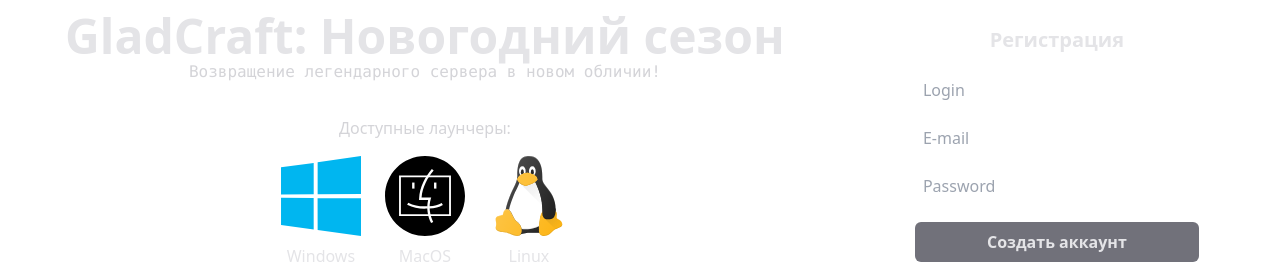
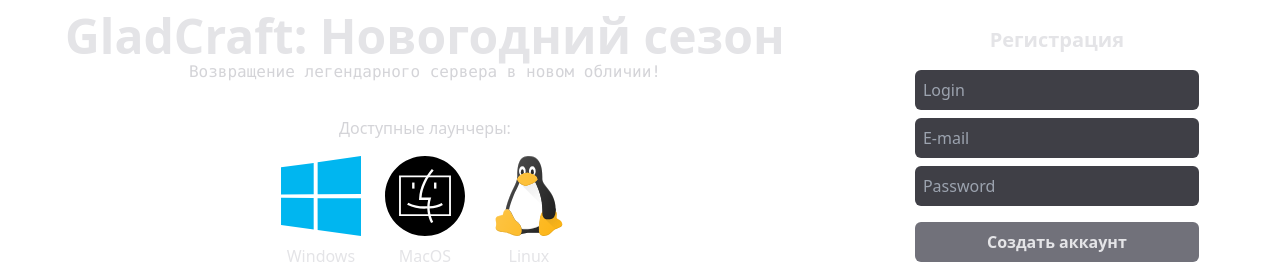
Before and after one commit to MiXeR54/gladcraft-site, a Next.js app: page / in a window 1280 px wide. Shown: the part 280-544 px from the top of the page. Built offline with nearby package versions, Linux system fonts and the light colour scheme.

Commit message:
change input bg-color

```diff
--- a/components/Input/index.tsx
+++ b/components/Input/index.tsx
@@ -5,7 +5,11 @@
 export const Input = forwardRef<HTMLInputElement, IInput>(
   ({ ...rest }, ref) => {
     return (
-      <input className="flex rounded-md p-2 w-full" ref={ref} {...rest}></input>
+      <input
+        className="flex rounded-md bg-zinc-700 p-2 w-full"
+        ref={ref}
+        {...rest}
+      ></input>
     );
   }
 );
```
